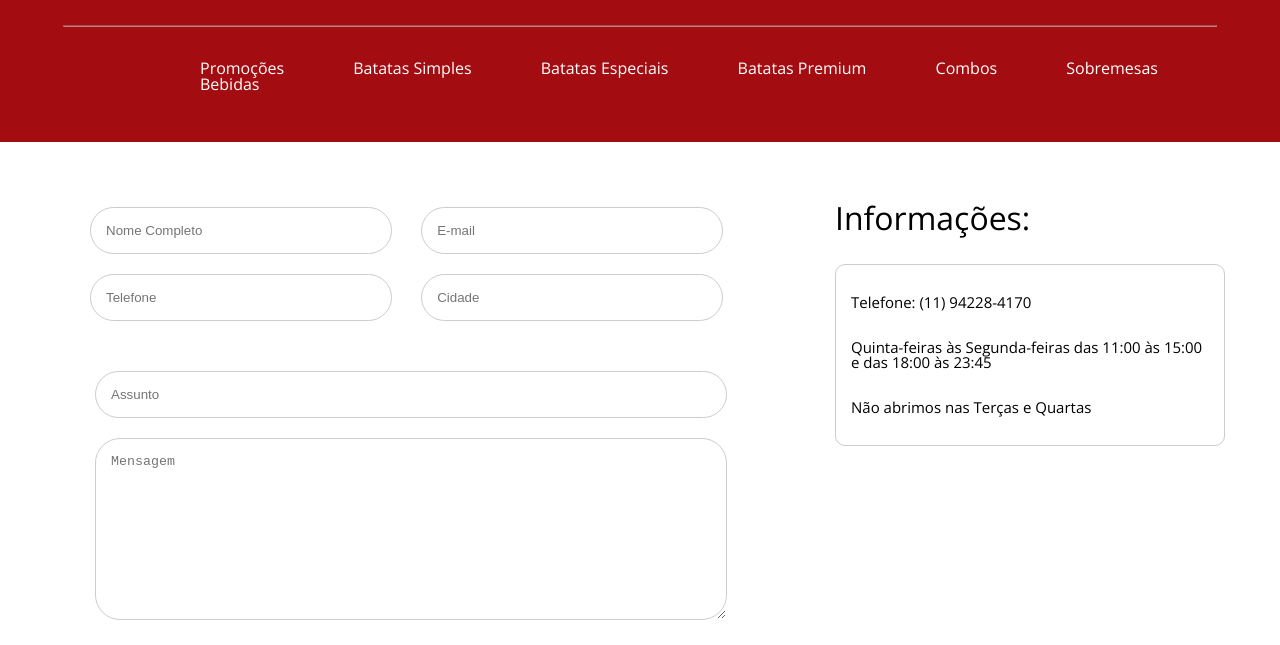
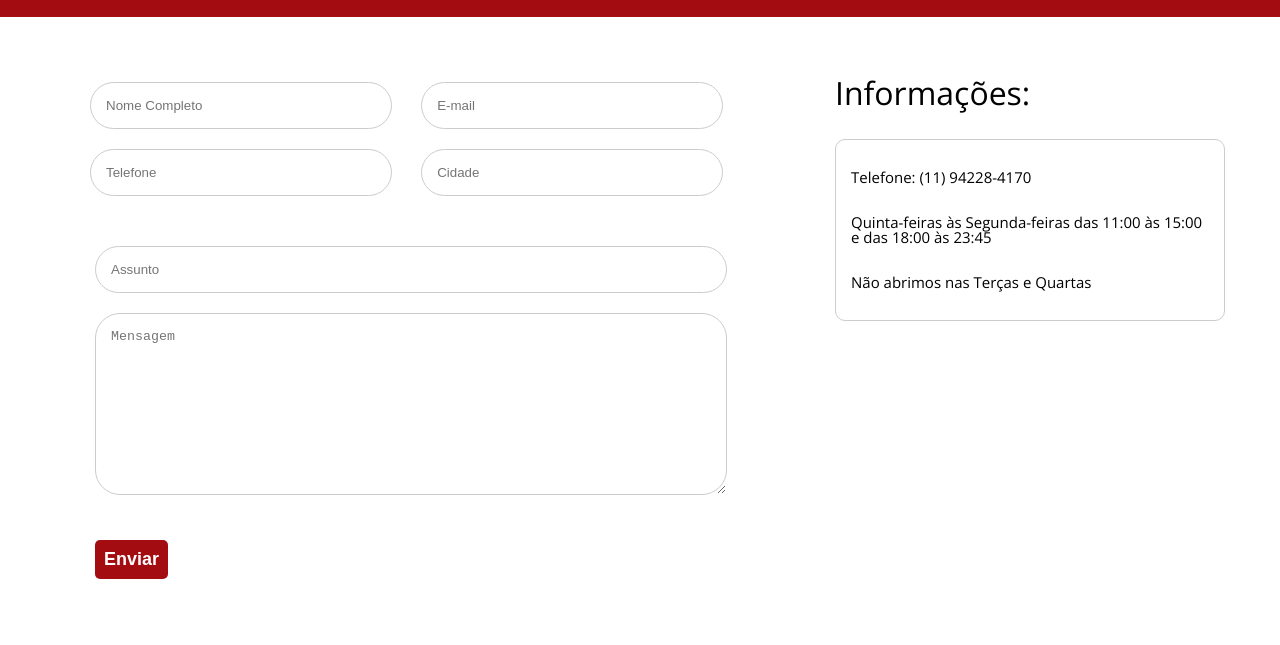
Before and after one commit to kevin-dev26/titan-foods, a plain HTML site: page contato.html in a window 1280 px wide. Shown: the part 263-908 px from the top of the page. After the commit the page ends 862 px from the top, so only its background shows below. Drawn offline with nearby package versions, Linux system fonts and the light colour scheme.

Commit message:
Botão adcionado ao formulário e retirada do segundo menu do cabeçalho

```diff
--- a/contato.html
+++ b/contato.html
@@ -37,20 +37,6 @@
                 <a href="#">Clique aqui <br><br> Faça seu pedido</a>
                 <!--  Colocar um Link com dropdown duas opções Ifood e Goomer (link pro ifood e pro goomer)  -->
             </div>
-
-            <hr>
-
-            <div class="menu-secundário">
-                <ul class="lista-menu-secundario">
-                    <li class="item-menu-secundario"><a href="#">Promoções</a></li>
-                    <li class="item-menu-secundario"><a href="#">Batatas Simples</a></li>
-                    <li class="item-menu-secundario"><a href="#">Batatas Especiais</a></li>
-                    <li class="item-menu-secundario"><a href="#">Batatas Premium</a></li>
-                    <li class="item-menu-secundario"><a href="#">Combos</a></li>
-                    <li class="item-menu-secundario"><a href="#">Sobremesas</a></li>
-                    <li class="item-menu-secundario"><a href="#">Bebidas</a></li>
-                </ul>
-            </div>
         </section>
     </header>
 
@@ -74,8 +60,12 @@
                         <textarea cols="30" rows="10" id="mensagem" class="input-padrao--mensagem" required
                             placeholder="Mensagem"></textarea>
                     </div>
+
+                    <input type="submit" value="Enviar" class="botao-formulario">
                 </form>
             </div>
+
+
 
             <div class="container-informacoes">
                 <h4>Informações:</h4>
@@ -87,6 +77,8 @@
             </div>
         </div>
 
+
+
     </main>
 </body>
 
--- a/css/contato.css
+++ b/css/contato.css
@@ -63,3 +63,17 @@
     /* font-weight: bold; */
     padding: 15px 0;
 }
+
+/* Botão */
+.botao-formulario {
+    margin: 20px 40px;
+    padding: 9px;
+    background: #a30d12;
+	color: white;
+	font-weight: bold;
+	font-size: 18px;
+	border: none;
+	border-radius: 5px;
+	transition: 1s background;
+	cursor: pointer;
+}
```
